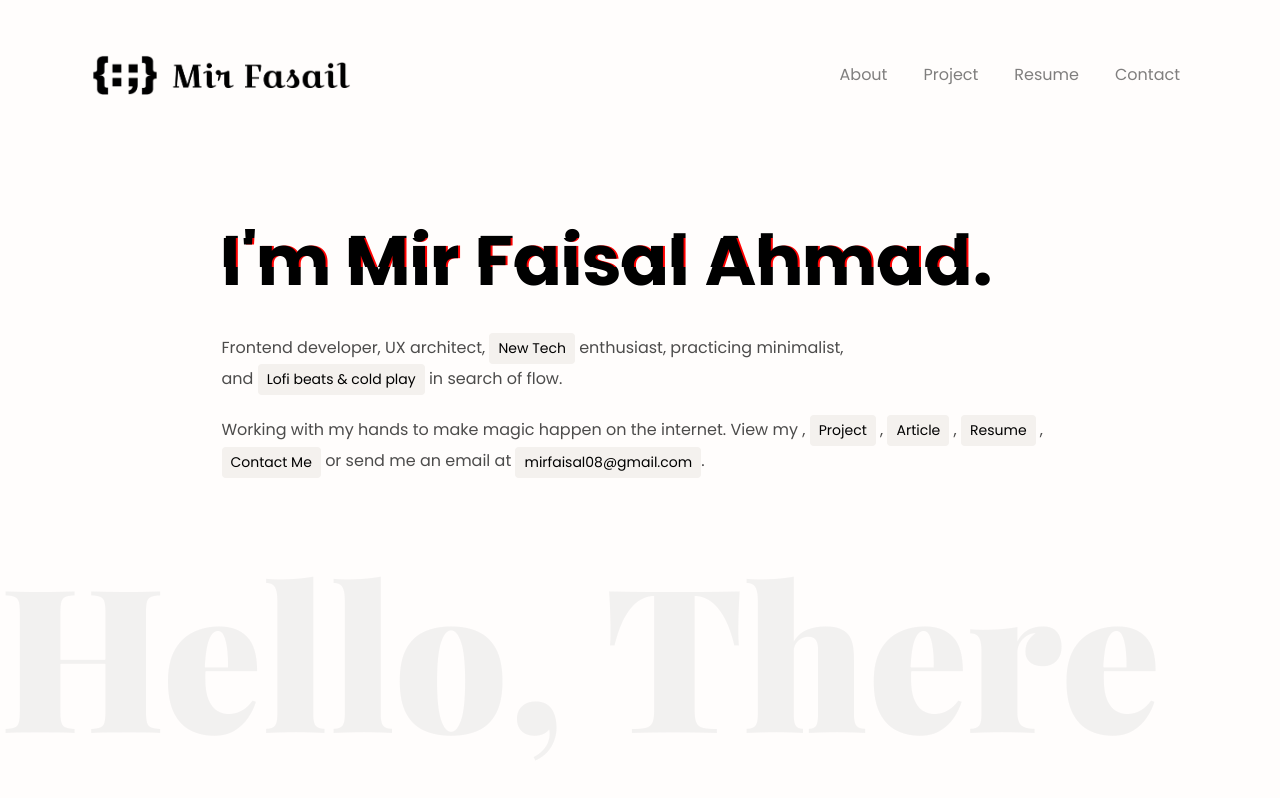
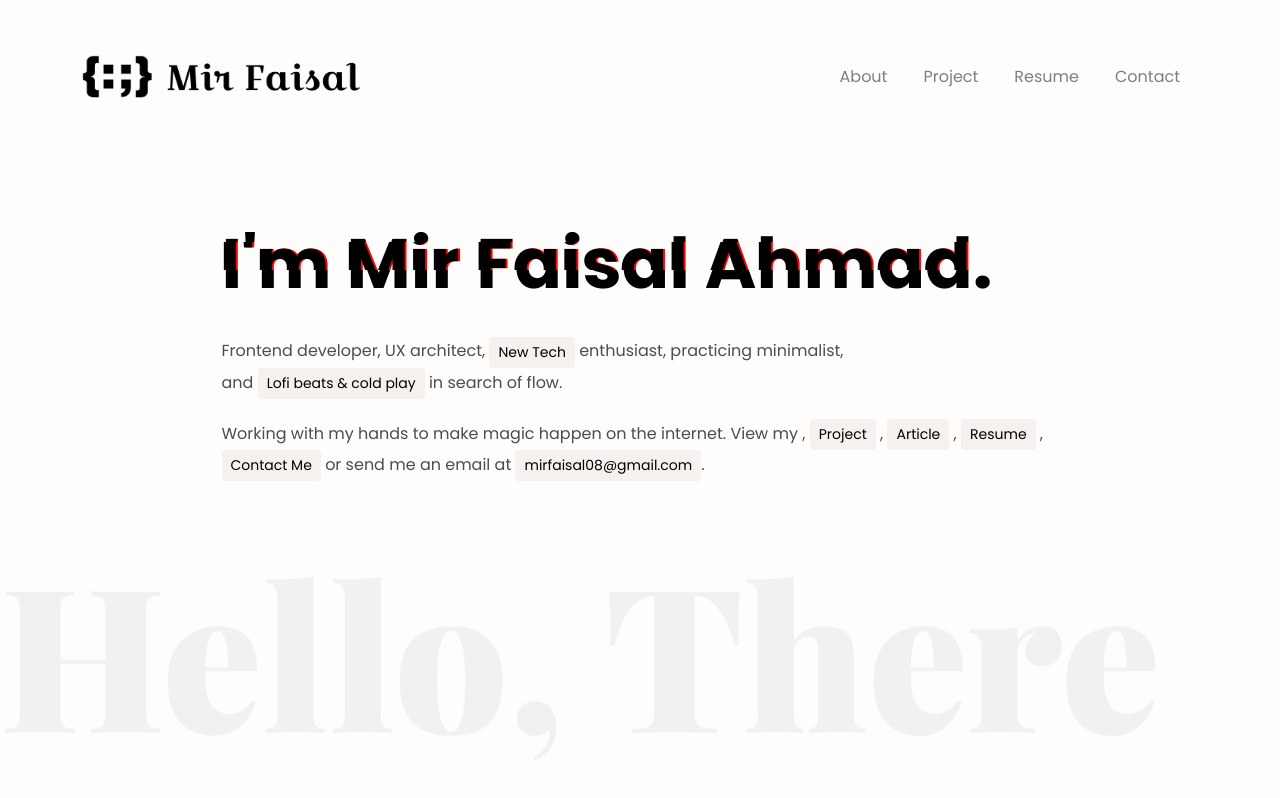
Before and after one commit to MirFaisal/mir-faisal-portfolio, a plain HTML site: page index.html in a window 1280 px wide. Drawn offline with nearby package versions, Linux system fonts and the light colour scheme.

Commit message:
changed brand logo

```diff
--- a/index.html
+++ b/index.html
@@ -23,7 +23,7 @@
     <nav class="navbar navbar-expand-lg">
       <div class="container">
         <a class="navbar-brand w-25 d-flex justify-content-start" href="#">
-          <img src="./images/logo/cover.png" alt="" />
+          <img src="./images/logo/default.png" alt="" />
         </a>
         <button
           class="navbar-toggler"
```
Also changed, not shown: images/logo/Untitled.png (deleted), images/logo/cover.png (deleted), images/logo/default-monochrome.svg (deleted), images/logo/default.png (added).
